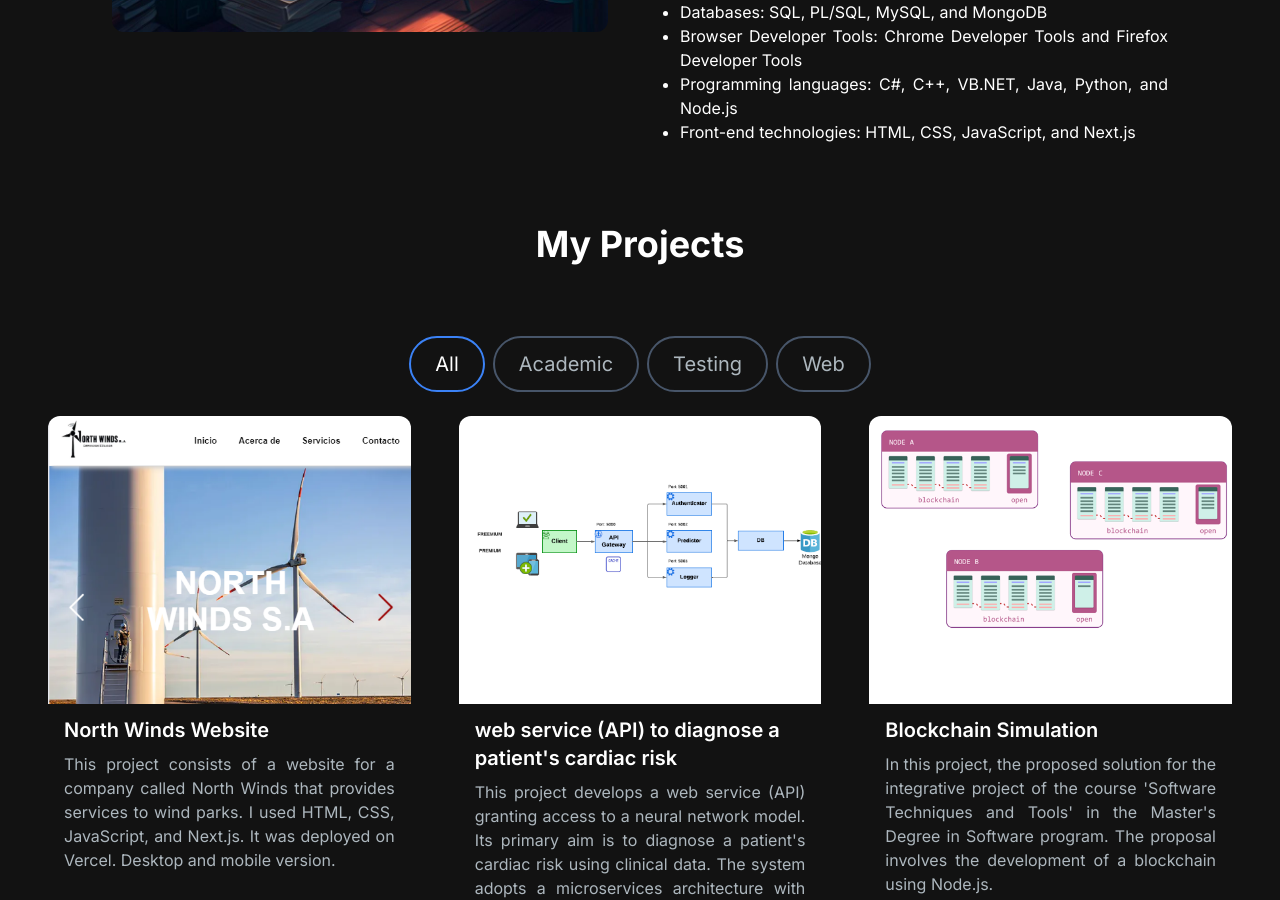
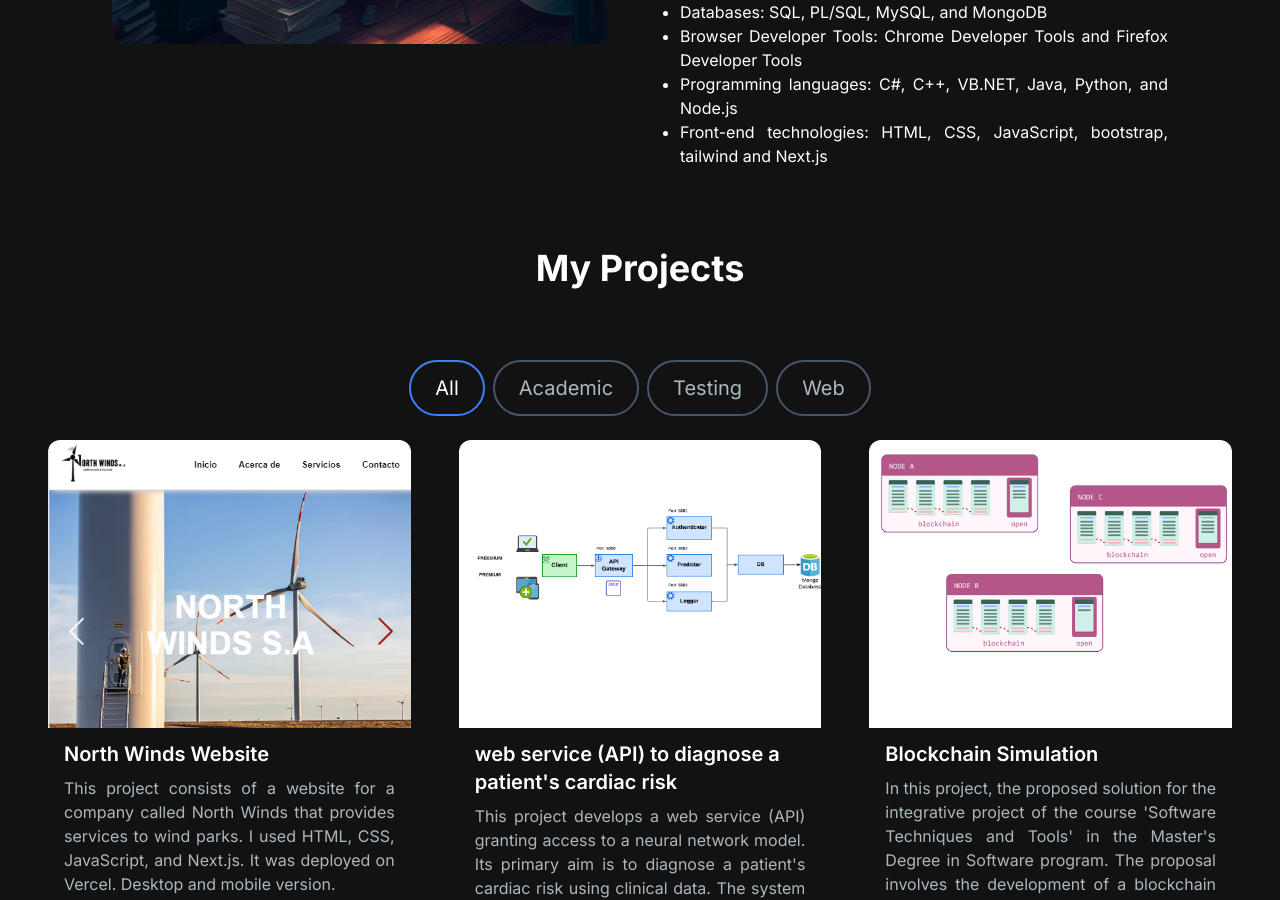
Before and after one commit to juliscrep/Portfolio-website, a Next.js app: page / in a window 1280 px wide. Shown: the part 1400-2300 px from the top of the page. Built offline with nearby package versions, Linux system fonts and the light colour scheme.

Commit message:
mejoras al codigo

```diff
--- a/app/components/AboutSection.jsx
+++ b/app/components/AboutSection.jsx
@@ -18,7 +18,7 @@ const TAB_DATA = [
                 <li>Databases: SQL, PL/SQL, MySQL, and MongoDB</li>
                 <li>Browser Developer Tools: Chrome Developer Tools and Firefox Developer Tools</li>
                 <li>Programming languages: C#, C++, VB.NET, Java, Python, and Node.js</li>
-                <li>Front-end technologies: HTML, CSS, JavaScript, and Next.js</li>
+                <li>Front-end technologies: HTML, CSS, JavaScript, bootstrap, tailwind and Next.js</li>
             </ul>
         )
     },
--- a/app/components/HeroSection.jsx
+++ b/app/components/HeroSection.jsx
@@ -45,7 +45,7 @@ const HeroSection = () => {
               Hire Me
             </Link>
             <Link
-              href="/images/cv.pdf" target="_blank"
+              href="/images/Julieta_Screpnik.pdf" target="_blank"
               className="px-1 inline-block py-1 w-full sm:w-fit rounded-full bg-gradient-to-br from-primary-700 via-primary-500 to-primary-200 hover:bg-slate-800 text-white mt-3"
             >
               <span className="block bg-[#121212] hover:bg-slate-800 rounded-full px-5 py-2">
```
Also changed, not shown: 2 other files (tests, documents, lock files or other folders).
